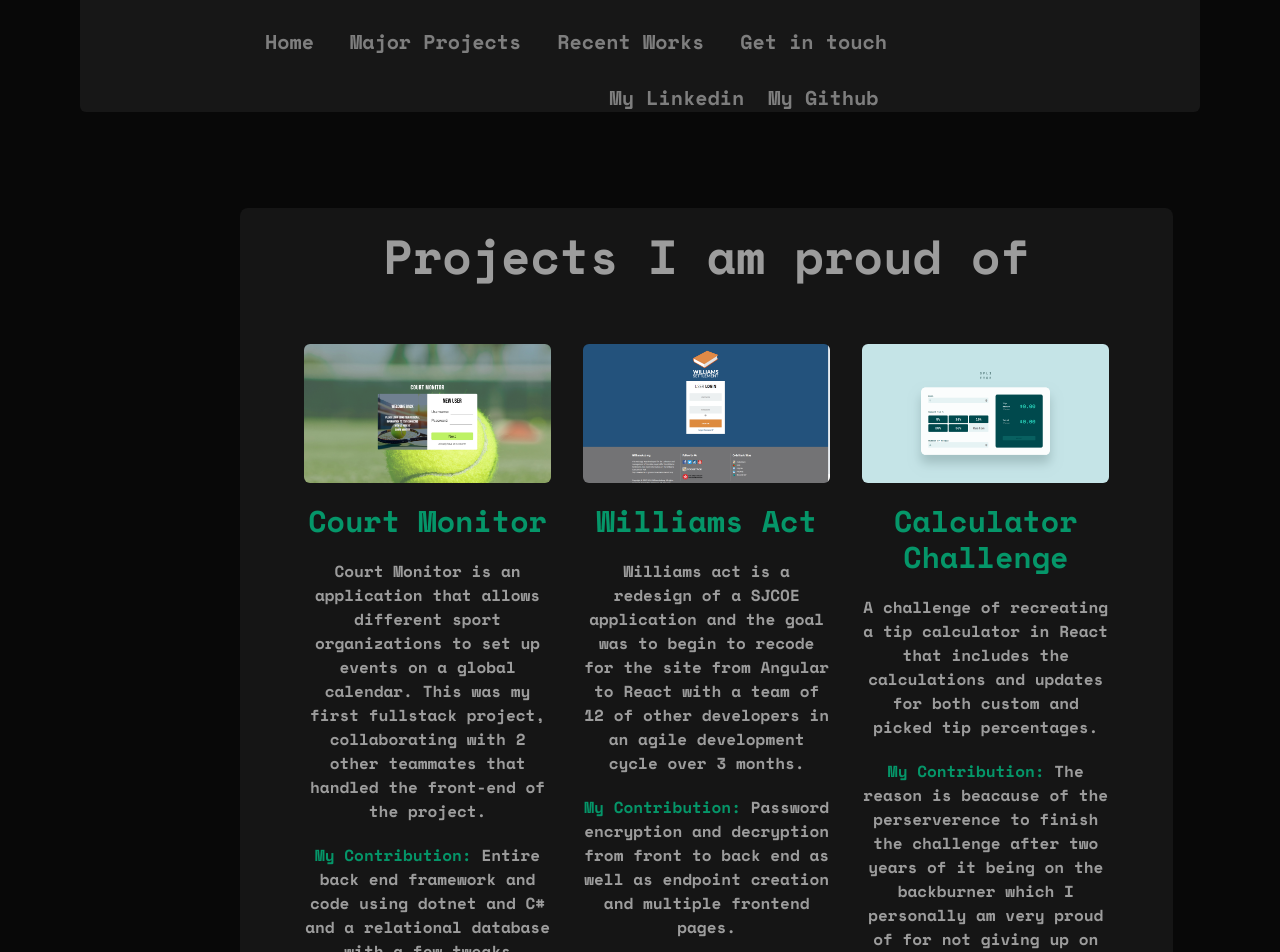
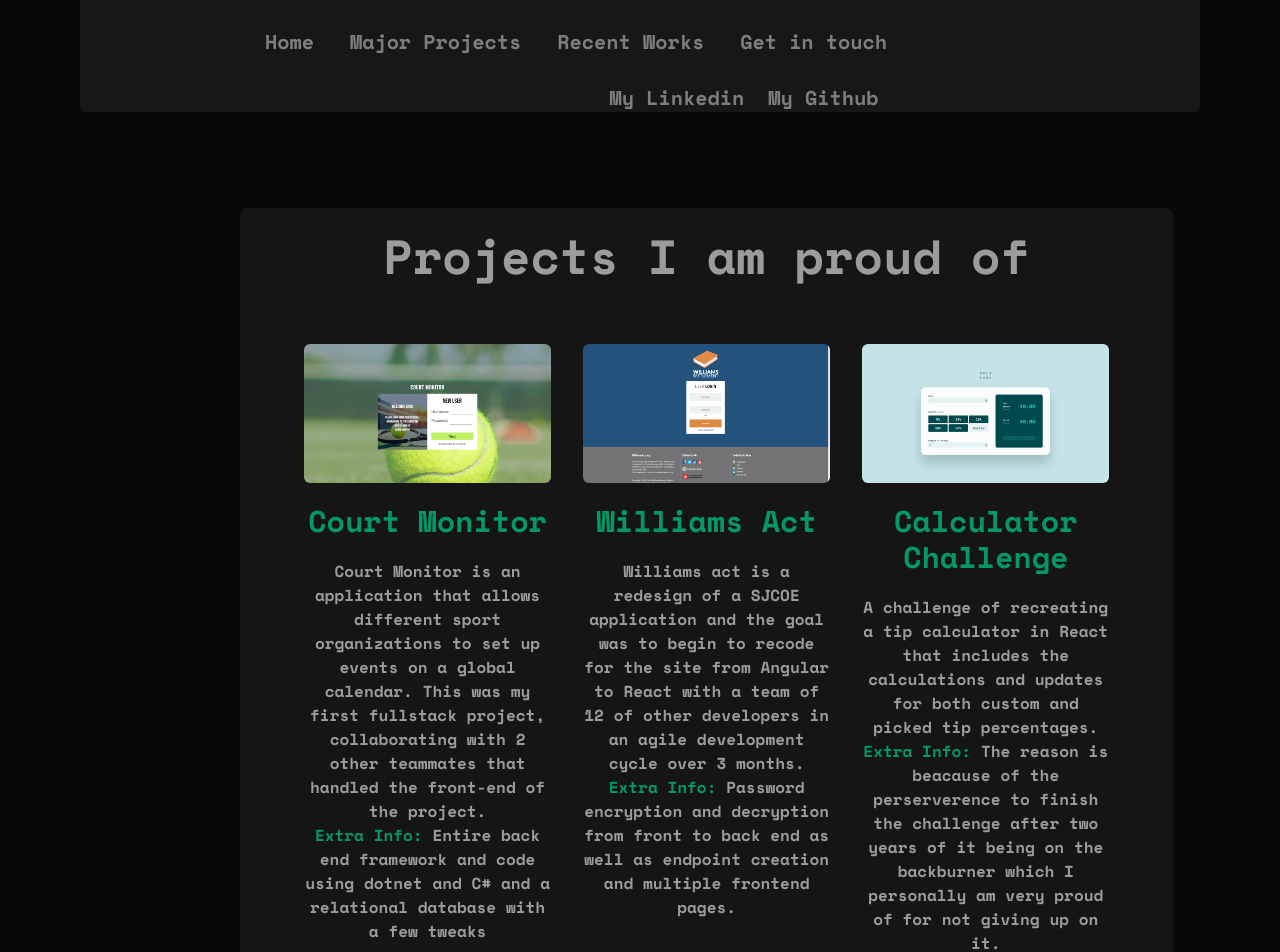
Before and after one commit to 1105-Foo-Aiden/firstportfolio, a Next.js app: page /Pages/Projects in a window 1280 px wide. Shown: the top 952 px of the page. Built offline with nearby package versions, Linux system fonts and the light colour scheme.

Commit message:
Beginnings of Recent Works Page

```diff
--- a/src/app/Components/ProjectsCardComponent.tsx
+++ b/src/app/Components/StackedCardComponent.tsx
@@ -1,20 +1,20 @@
 import React from "react";
 import Image from "next/image";
-export default function ProjectsCardComponent({
+export default function StackedCardComponent({
   alt,
   src,
-  projDesc,
-  projContrib,
+  Desc,
+  ExtraInfo,
 }: any) {
   return (
     <>
       <div className="grid grid-rows-auto h-fit">
         <Image src={src} alt={alt} className="rounded-md" />
         <p className="mt-5 text-3xl text-emerald-600">{alt}</p>
-        <p className="mt-5">{projDesc}</p>
-        <p className="mt-5">
-          <span className="text-emerald-600">My Contribution: </span>
-          {projContrib}
+        <p className="mt-5">{Desc}</p>
+        <p className={ExtraInfo ?? "hidden"}>
+          <span className="text-emerald-600">Extra Info: </span>
+          {ExtraInfo}
         </p>
       </div>
     </>
--- a/src/app/Pages/Projects/page.tsx
+++ b/src/app/Pages/Projects/page.tsx
@@ -1,11 +1,10 @@
 "use client";
 
 import NavbarComponent from "@/app/Components/NavbarComponent";
-import Image from "next/image";
-import CourtMonitor from "../../Assets/Courtmonitor.png";
-import WilliamsAct from "../../Assets/WilliamsAct.png";
-import CalcChall from "../../Assets/CalculatorChallenge.png";
-import ProjectsCardComponent from "@/app/Components/ProjectsCardComponent";
+import CourtMonitor from "@/app/Assets/Courtmonitor.png";
+import WilliamsAct from "@/app/Assets/WilliamsAct.png";
+import CalcChall from "@/app/Assets/CalculatorChallenge.png";
+import StackedCardComponent from "@/app/Components/StackedCardComponent";
 
 export default function page() {
   return (
@@ -18,33 +17,33 @@ export default function page() {
           Projects I am proud of
         </h1>
         <div className="text-center px-16 grid grid-cols-3 gap-8">
-          <ProjectsCardComponent
+          <StackedCardComponent
             src={CourtMonitor}
             alt={"Court Monitor"}
-            projDesc={
+            Desc={
               "Court Monitor is an application that allows different sport organizations to set up events on a global calendar. This was my first fullstack project, collaborating with 2 other teammates that handled the front-end of the project."
             }
-            projContrib={
+            ExtraInfo={
               "Entire back end framework and code using dotnet and C# and a relational database with a few tweaks"
             }
           />
-          <ProjectsCardComponent
+          <StackedCardComponent
             src={WilliamsAct}
             alt={"Williams Act"}
-            projDesc={
+            Desc={
               "Williams act is a redesign of a SJCOE application and the goal was to begin to recode for the site from Angular to React with a team of 12 of other developers in an agile development cycle over 3 months."
             }
-            projContrib={
+            ExtraInfo={
               "Password encryption and decryption from front to back end as well as endpoint creation and multiple frontend pages."
             }
           />
-          <ProjectsCardComponent
+          <StackedCardComponent
             src={CalcChall}
             alt={"Calculator Challenge"}
-            projDesc={
+            Desc={
               "A challenge of recreating a tip calculator in React that includes the calculations and updates for both custom and picked tip percentages."
             }
-            projContrib={
+            ExtraInfo={
               "The reason is beacause of the perserverence to finish the challenge after two years of it being on the backburner which I personally am very proud of for not giving up on it."
             }
           />
--- a/src/app/Pages/RecentWorks/page.tsx
+++ b/src/app/Pages/RecentWorks/page.tsx
@@ -1,7 +1,9 @@
 "use client";
 
 import NavbarComponent from "@/app/Components/NavbarComponent";
-import Link from "next/link";
+import StackedCardComponent from "@/app/Components/StackedCardComponent";
+import PortfolioImg from "@/app/Assets/Portfolio.png"
+import GodotImg from "@/app/Assets/Godot.png"
 
 export default function Recents() {
   return (
@@ -10,7 +12,23 @@ export default function Recents() {
         <div className="flex justify-center">
           <NavbarComponent />
         </div>
-
+        <div className="rounded-lg bg-white mt-24 ml-40 h-fit pb-10 w-10/12 bg-opacity-5">
+          <h1 className="text-5xl text-center pt-6 mb-16">Recent Works</h1>
+          <div className="text-center px-16 grid grid-cols-3 gap-8">
+            <StackedCardComponent
+            src = {PortfolioImg}
+            alt ={"My portfolio"}
+            Desc = {"Since I plan on keeping this portfolio alive, I will constantly be tweeking and changing part of this portfolio to be up to date with my current journey"}
+            ExtraInfo = {"This may be a deprecated portfolio, if that is the case I will link the new one here"}
+            />
+            <StackedCardComponent
+            src = {GodotImg}
+            alt = {"Godot"}
+            Desc = {"I am currently starting to learn Godot, a game engine built with scipts in python and using nodes for both 2d and 3d game development"}
+            ExtraInfo = {"Hopefully Godot will help teach me not only game development as a whole, but also about using python to script them, which is good for python skills"}
+            />
+          </div>
+        </div>
       </body>
     </>
   );
--- a/src/app/layout.tsx
+++ b/src/app/layout.tsx
@@ -4,7 +4,7 @@ import "@/app/Style/globals.css"
 const space_mono = Space_Mono({ subsets: ["latin"], weight: "700", preload: true });
 
 export const metadata: Metadata = {
-  title: "Aiden Foo's Portfolio",
+  title: "Aiden Foo.com",
   description: "No AI needed",
 };
 
```
Also changed, not shown: src/app/Assets/Godot.png (added), src/app/Assets/Portfolio.png (added).
